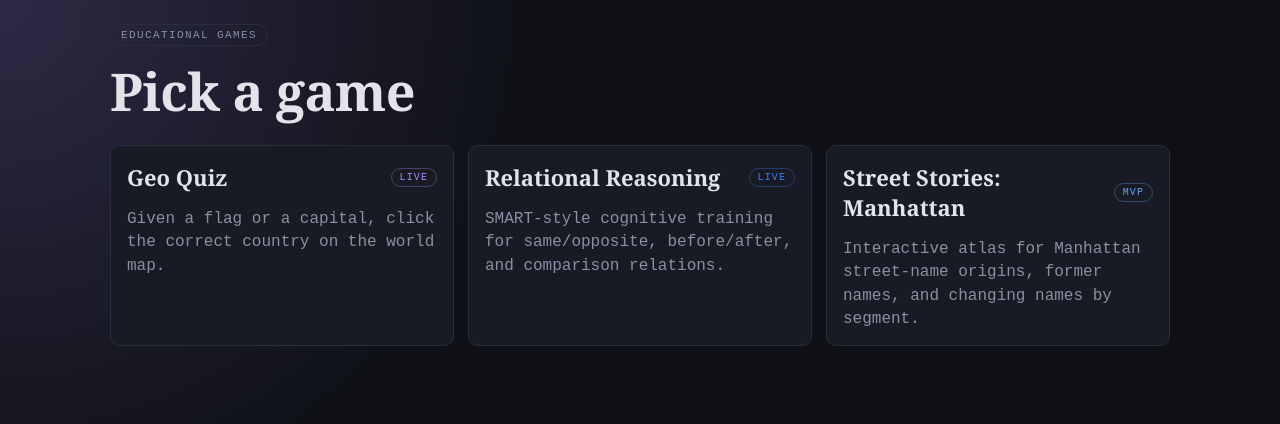
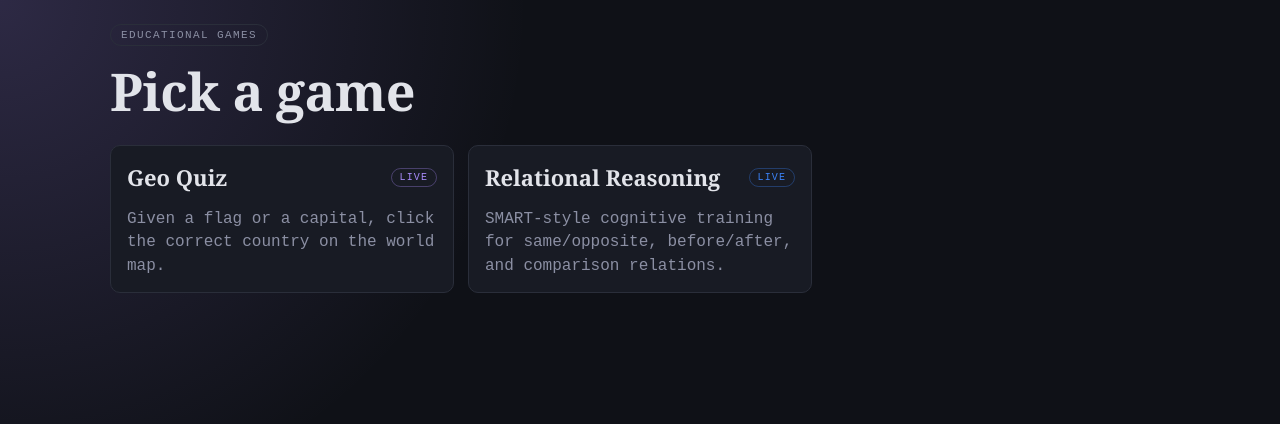
Before and after one commit to Jacob-Monzel/educational_games, a React (Vite) app: page / in a window 1280 px wide. Shown: the top 424 px of the page. Built offline with nearby package versions, Linux system fonts and the light colour scheme.

Commit message:
Hide Street Stories from game library landing page
Co-authored-by: Jacob-Monzel <Jacob-Monzel@users.noreply.github.com>

```diff
--- a/src/SiteApp.jsx
+++ b/src/SiteApp.jsx
@@ -23,15 +23,6 @@ const GAME_LIBRARY = [
     route: "/games/relational-reasoning",
     status: "Live",
     accent: "#3B82F6",
-  },
-  {
-    id: "street-stories-manhattan",
-    title: "Street Stories: Manhattan",
-    description:
-      "Interactive atlas for Manhattan street-name origins, former names, and changing names by segment.",
-    route: "/games/street-stories-manhattan",
-    status: "MVP",
-    accent: "#60a5fa",
   },
 ];
 
```
